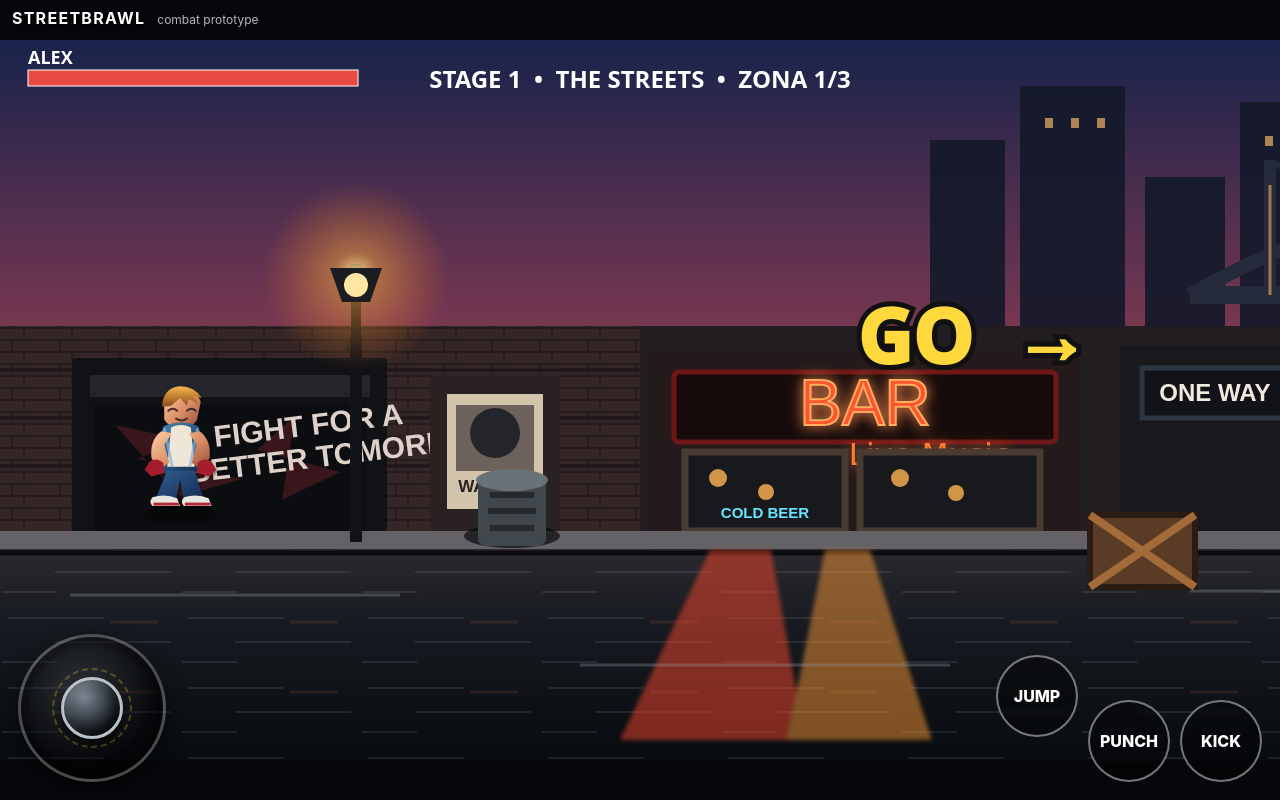
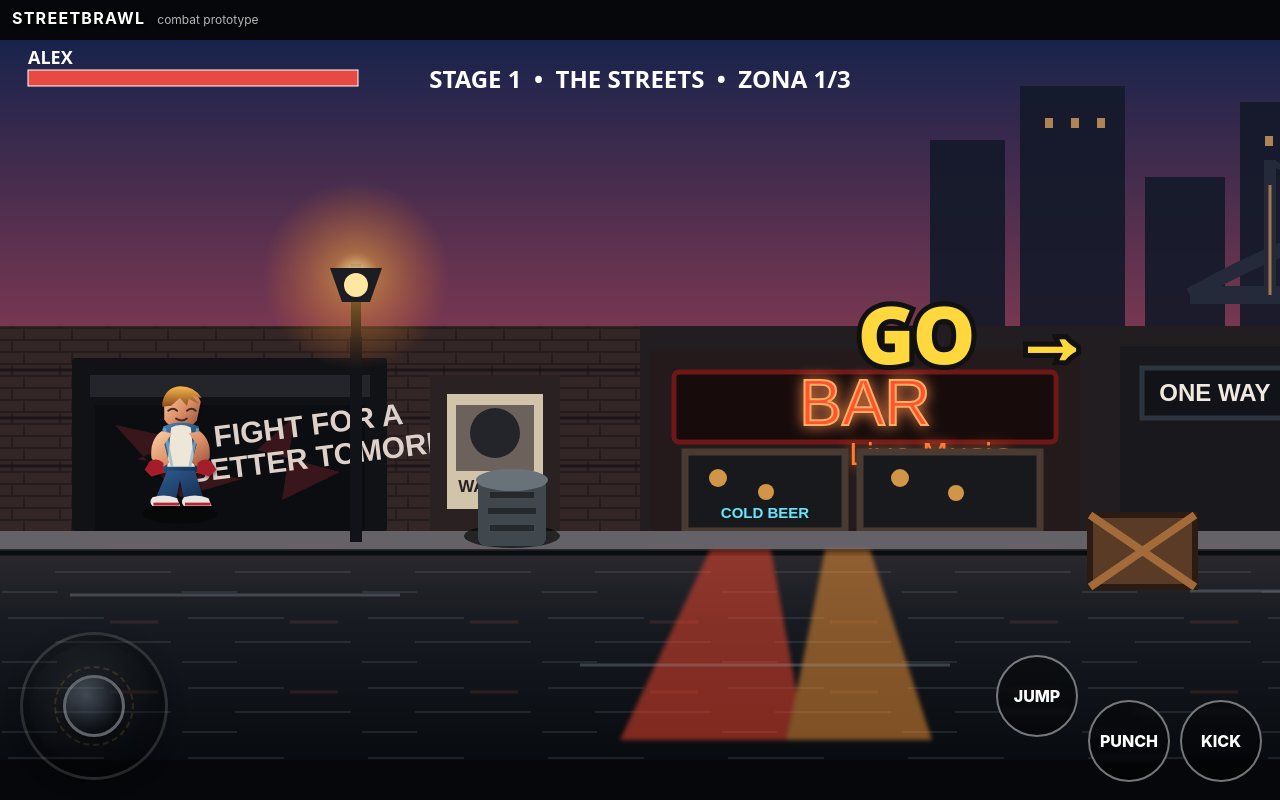
Before and after one commit to alessiobargigli-art/StreetBrawl, a website built with Vite: page index.html in a window 1280 px wide. Built offline with nearby package versions, Linux system fonts and the light colour scheme.

Commit message:
style: add floating joystick touch zone

```diff
--- a/src/styles.css
+++ b/src/styles.css
@@ -6,13 +6,15 @@ button { font:inherit; }
 .hud { position:absolute;top:max(8px,env(safe-area-inset-top));left:max(12px,env(safe-area-inset-left));z-index:3;display:flex;gap:12px;align-items:baseline;text-shadow:0 2px 4px #000;pointer-events:none; }
 .hud strong{font-size:16px;letter-spacing:.08em}.hud span{font-size:12px;opacity:.7}
 canvas{display:block;width:100vw;height:100vh;object-fit:contain;image-rendering:pixelated;touch-action:none}
-.touch-controls{position:absolute;inset:0;z-index:4;pointer-events:none;display:flex;justify-content:space-between;align-items:end;padding:0 max(18px,env(safe-area-inset-right)) max(18px,env(safe-area-inset-bottom)) max(18px,env(safe-area-inset-left))}
+.touch-controls{position:absolute;inset:0;z-index:4;pointer-events:none}
 .touch-controls button{pointer-events:auto;min-width:64px;min-height:56px;border:2px solid rgba(255,255,255,.45);border-radius:14px;background:rgba(0,0,0,.38);color:white;font-weight:800;backdrop-filter:blur(3px);touch-action:none;user-select:none}.touch-controls button:active{transform:scale(.96);background:rgba(255,255,255,.18)}
-.joystick{pointer-events:auto;position:relative;width:148px;height:148px;border-radius:50%;touch-action:none;user-select:none;background:radial-gradient(circle at 42% 38%,rgba(255,255,255,.12),rgba(0,0,0,.48) 62%,rgba(0,0,0,.68));border:3px solid rgba(255,255,255,.28);box-shadow:inset 0 0 0 8px rgba(0,0,0,.2),0 5px 18px #0008}
+.joystick-zone{pointer-events:auto;position:absolute;left:max(8px,env(safe-area-inset-left));bottom:max(8px,env(safe-area-inset-bottom));width:min(44vw,430px);height:min(72vh,430px);touch-action:none;user-select:none}
+.joystick{pointer-events:none;position:absolute;left:86px;top:calc(100% - 86px);transform:translate(-50%,-50%);width:148px;height:148px;border-radius:50%;touch-action:none;user-select:none;background:radial-gradient(circle at 42% 38%,rgba(255,255,255,.12),rgba(0,0,0,.48) 62%,rgba(0,0,0,.68));border:3px solid rgba(255,255,255,.28);box-shadow:inset 0 0 0 8px rgba(0,0,0,.2),0 5px 18px #0008;opacity:.48;transition:opacity .08s ease}
+.joystick.active{opacity:.94}
 .joystick-ring{position:absolute;inset:22%;border-radius:50%;border:2px dashed rgba(255,216,61,.28);pointer-events:none}
 .joystick-knob{position:absolute;left:50%;top:50%;width:62px;height:62px;border-radius:50%;transform:translate(-50%,-50%);background:radial-gradient(circle at 36% 30%,#7d8793,#303740 48%,#171c22 72%);border:3px solid #b9c1c9;box-shadow:inset -5px -6px 10px #0008,inset 4px 4px 8px #fff2,0 5px 10px #000a;pointer-events:none;will-change:transform}
-.actions{display:flex;gap:10px;align-items:end}.actions button{min-width:82px;border-radius:50%;aspect-ratio:1}.actions .jump{transform:translateY(-45px)}.actions .jump:active{transform:translateY(-45px) scale(.96)}
+.actions{pointer-events:none;position:absolute;right:max(18px,env(safe-area-inset-right));bottom:max(18px,env(safe-area-inset-bottom));display:flex;gap:10px;align-items:end}.actions button{pointer-events:auto;min-width:82px;border-radius:50%;aspect-ratio:1}.actions .jump{transform:translateY(-45px)}.actions .jump:active{transform:translateY(-45px) scale(.96)}
 .install-card{position:absolute;z-index:30;left:50%;bottom:max(22px,env(safe-area-inset-bottom));transform:translateX(-50%);width:min(560px,calc(100% - 28px));display:grid;grid-template-columns:82px 1fr;gap:16px;align-items:center;padding:18px;border:2px solid #3979d5;border-radius:20px;background:rgba(7,13,24,.96);box-shadow:0 16px 50px #000a;backdrop-filter:blur(12px)}.install-card[hidden]{display:none}.install-card img{width:82px;height:82px;border-radius:18px}.install-card strong{font-size:22px;text-transform:uppercase;letter-spacing:.04em}.install-card p{margin:5px 0 12px;color:#b9c7dc;font-size:14px}.install-actions{display:flex;gap:10px;align-items:center}.install-actions button{border:0;border-radius:10px;padding:10px 16px;font-weight:900;cursor:pointer}.install-actions #install-now{background:#2385ed;color:white}.install-actions #install-later{background:transparent;color:#79baff}.install-close{position:absolute;right:8px;top:5px;border:0;background:transparent;color:#aebbd0;font-size:28px;cursor:pointer}
 @media (hover:hover) and (pointer:fine){.touch-controls{display:none}}
-@media (max-height:500px){.joystick{width:122px;height:122px}.joystick-knob{width:52px;height:52px}.actions button{min-width:68px;min-height:68px}.actions .jump{transform:translateY(-32px)}.actions .jump:active{transform:translateY(-32px) scale(.96)}.install-card{bottom:10px;padding:10px;grid-template-columns:58px 1fr}.install-card img{width:58px;height:58px}.install-card strong{font-size:17px}.install-card p{font-size:12px;margin:2px 0 7px}.install-actions button{padding:7px 12px}}
+@media (max-height:500px){.joystick-zone{width:min(42vw,360px);height:min(78vh,330px)}.joystick{width:122px;height:122px;left:72px;top:calc(100% - 72px)}.joystick-knob{width:52px;height:52px}.actions button{min-width:68px;min-height:68px}.actions .jump{transform:translateY(-32px)}.actions .jump:active{transform:translateY(-32px) scale(.96)}.install-card{bottom:10px;padding:10px;grid-template-columns:58px 1fr}.install-card img{width:58px;height:58px}.install-card strong{font-size:17px}.install-card p{font-size:12px;margin:2px 0 7px}.install-actions button{padding:7px 12px}}
 @media (orientation:portrait){.shell::after{content:'Ruota il dispositivo in orizzontale';position:absolute;inset:0;z-index:20;display:grid;place-items:center;padding:30px;text-align:center;background:#05070a;font-size:22px;font-weight:800}}
```
